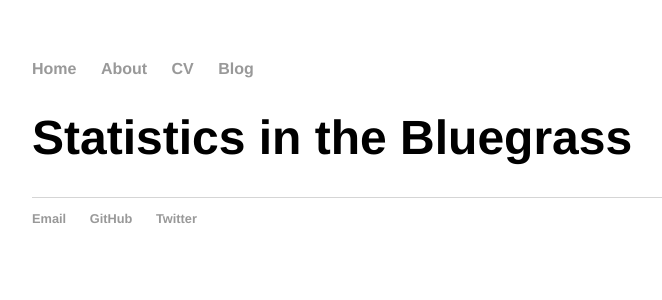
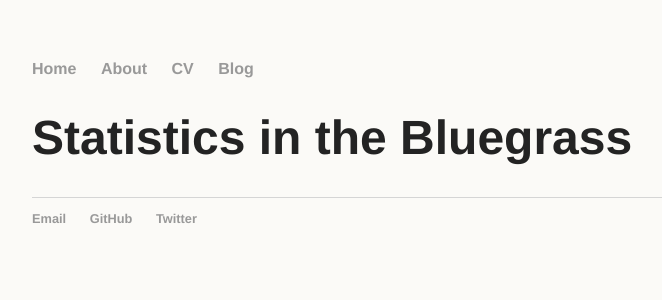
Before and after one commit to nutterb/nutterb.github.com, a Jekyll site: the page built from index.html, in a window 1280 px wide. Shown: the top 300 px of the page, without its empty margins (160-822 px from the left). Built offline with Jekyll 4.4.1, drawn with Linux system fonts in a browser that asks for light colours.

Commit message:
text color and background

```diff
--- a/css/main.css
+++ b/css/main.css
@@ -1,6 +1,8 @@
 body {
     margin: 60px auto;
     width: 70%;
+    color: #232323;
+	background-color: #FBFAF7;
 }
 nav ul, footer ul {
     font-family:'Helvetica', 'Arial', 'Sans-Serif';
```
